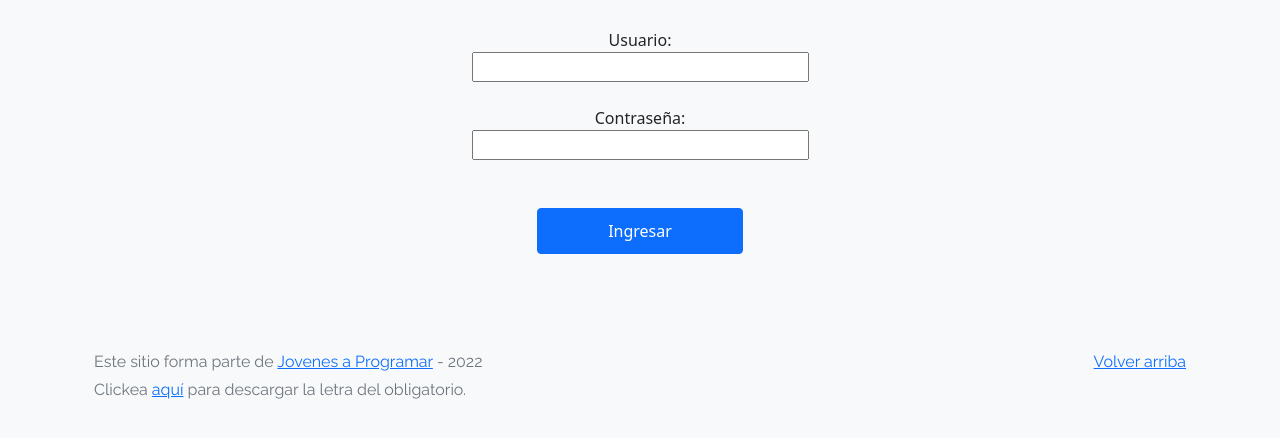
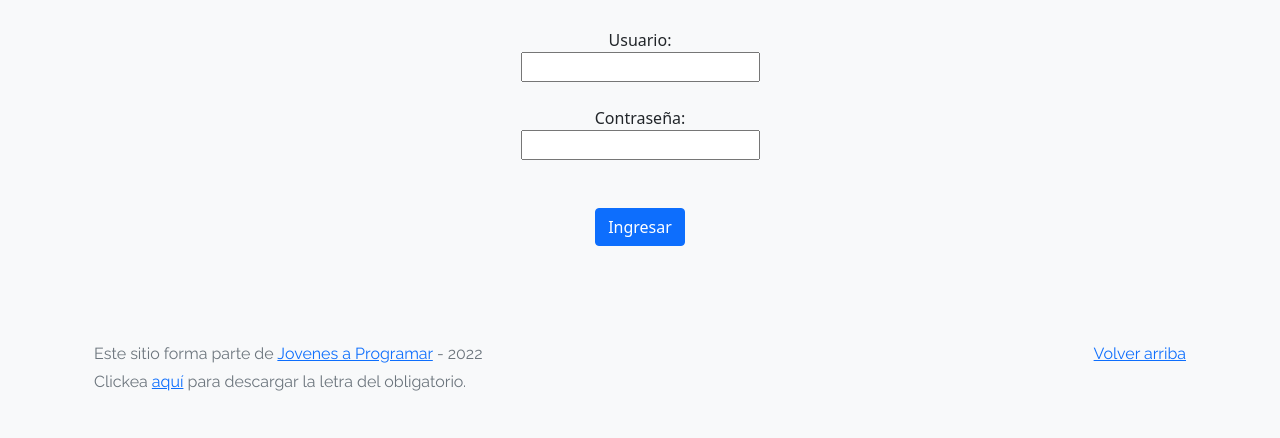
Before and after one commit to belroldan/ecommerce-JAP, a plain HTML site: page login.html in a window 1280 px wide. Shown: the part 242-680 px from the top of the page. Drawn offline with nearby package versions, Linux system fonts and the light colour scheme.

Commit message:
Cambio a los inputs

```diff
--- a/css/styles.css
+++ b/css/styles.css
@@ -189,6 +189,7 @@ a.custom-card:hover {
   color: orange;
 }
 
+
 h2 {
   text-align: center;
 
@@ -198,9 +199,6 @@ h2 {
   text-align: center;
 }
 
-#form.placeholder {
-  text-align: left;
-}
 
 .boton {
   text-align: center;
@@ -209,20 +207,3 @@ h2 {
 .inicio {
   margin-top: 200px;
 }
-
-.usuario {
-  padding-left:100px;
-
-}
-
-.contraseña {
-  padding-left: 100px;
-}
-
-#login {
-  padding: 10px 70px;
-}
-
-.parrafo {
-  text-align: center;
-}
--- a/login.html
+++ b/login.html
@@ -17,15 +17,16 @@
 </head>
 
 <body>
+
 <div class="inicio">
   <h2>Inicio de sesión</h2>
   <br>
 <div id="form">
   Usuario: <br>
-  <input type="text" class="usuario" id="usuario">
+  <input type="text" class="usuario">
   <br><br>
   Contraseña: <br>
-  <input type="password" id="contraseña" class="contraseña">
+  <input type="password" class="contraseña">
 </div>
 <br><br>
 <div class="boton">
@@ -42,6 +43,7 @@
     </div>
   </main>
   -->
+
   <footer class="text-muted">
     <div class="container">
       <p class="float-end">
```
Also changed, not shown: 1 other file.
